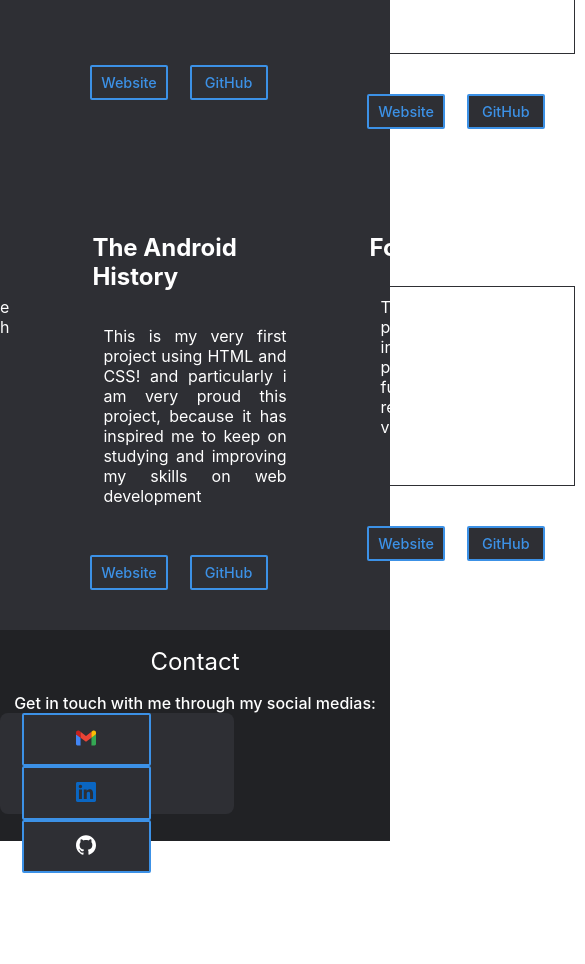
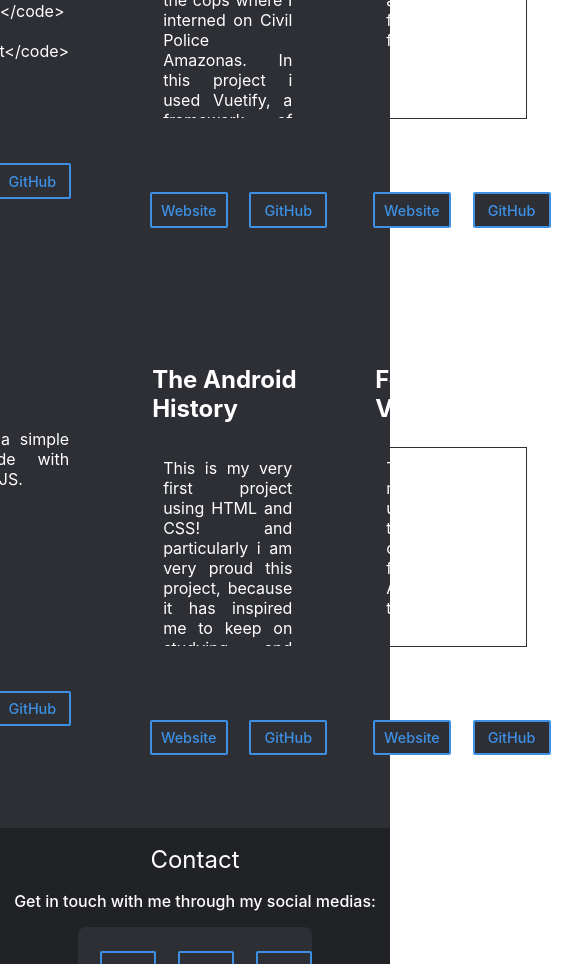
Before and after one commit to italoknd/portfolio, a Vue app in the folder my-portfolio/: page / in a window 390 px wide. Shown: the part 3060-4024 px from the top of the page, 585 px wide, since content can reach past the window. Before the commit the page ends 3933 px from the top, so only its background shows below. Built offline with nearby package versions, Linux system fonts and the light colour scheme.

Commit message:
adding new classes and correcting sematic of others

```diff
--- a/my-portfolio/src/style.css
+++ b/my-portfolio/src/style.css
@@ -31,6 +31,13 @@ body {
   user-select: none;
 }
 
+.cursor-pointer {
+  cursor: pointer;
+}
+.not-allowed {
+  cursor: not-allowed;
+}
+
 a {
   text-decoration: none;
   color: white;
@@ -44,6 +51,7 @@ a {
 p {
   text-align: justify;
 }
+
 
 /*SECTIONS*/
 #show-on-mobile {
@@ -159,11 +167,25 @@ img {
   text-align: center;
 }
 
+.btn-container {
+  display: flex;
+  justify-content: center;
+  align-items: center;
+  height: 12vh;
+}
+
 /*CONTACTS  */
 #get-in-touch {
   min-height: 25vh;
   width: 100vw;
   background-color: var(--secundary-color);
+}
+
+#contacts-container {
+  display: flex;
+  color: white;
+  padding: 1em 0 2.5em 0;
+  justify-content: center;
 }
 
 .contacts-section > p {
@@ -174,7 +196,7 @@ img {
 
 /*  RESPONSIVIDADE  */
 @media (min-width: 1369px) {
-  .projects-box {
+  .project-box {
     min-height: 30vh;
     max-height: 45vh;
   }
@@ -186,7 +208,7 @@ img {
     justify-content: center;
   }
 
-  .projects-box {
+  .project-box {
     min-height: 60vh;
   }
 
@@ -257,7 +279,7 @@ img {
     grid-template-columns: 1fr 1fr;
   }
 
-  .projects-box {
+  .project-box {
     min-height: 65vh;
   }
 }
@@ -326,7 +348,7 @@ img {
     grid-template-columns: 1fr;
   }
 
-  .projects-box {
+  .project-box {
     max-width: 80vw;
     min-width: 30vh;
     min-height: 35vh;
```
